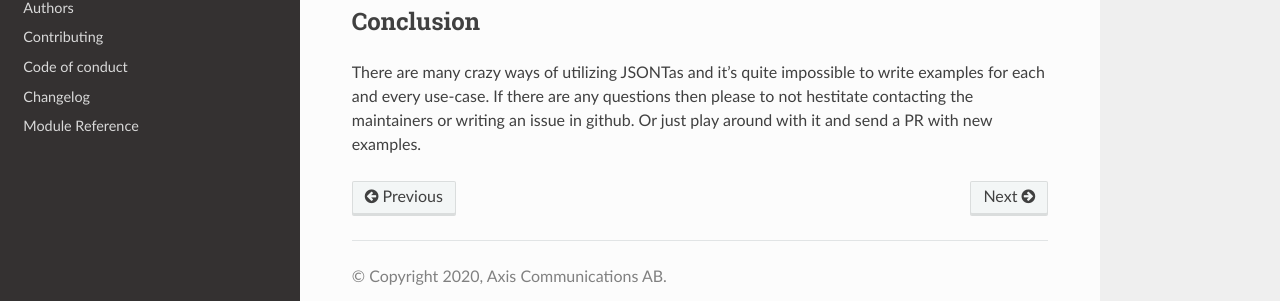
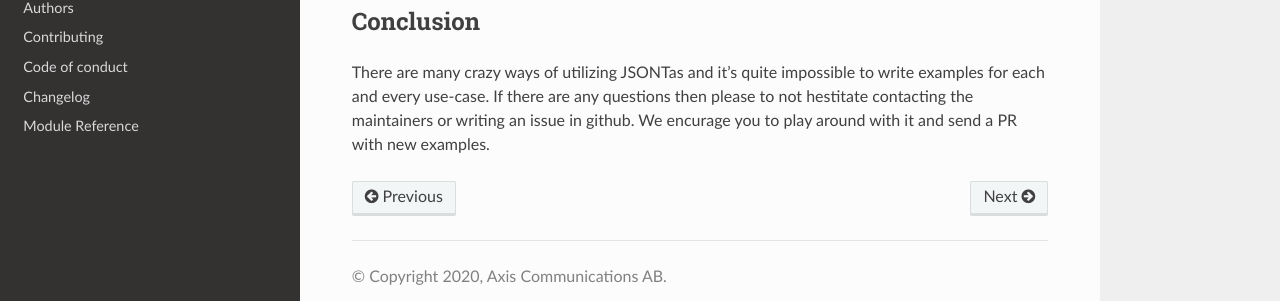
Before and after one commit to AxisCommunications/jsontas, a Sphinx documentation site: the page built from docs/examples.rst, in a window 1280 px wide and 900 px high, scrolled down 10292 px. Shown: the part 554-855 px from the top of the window. Built offline with Sphinx 7.4.7 and the Read the Docs theme 2.0.0, drawn with Linux system fonts in a browser that asks for light colours; some of the changed text lies outside the part shown.

Commit message:
Apply suggestions from code review
Co-authored-by: Fredrik Fristedt <fredrikfristedt@gmail.com>

```diff
--- a/docs/examples.rst
+++ b/docs/examples.rst
@@ -2,7 +2,7 @@
 Examples
 ========
 
-In order to run these examples you should create two JSON-files; one for the dataset and one for the actual JSONTas JSON file.
+In order to run these examples you need to create two JSON-files; one for the dataset and one for the actual JSONTas JSON file.
 
 Run the examples by executing
 
@@ -416,7 +416,7 @@
 
    {
       "user": {
-         "request": {
+         "$request": {
             "url": "$userdata",
             "method": "GET"
          }
@@ -484,7 +484,7 @@
       "user": {
          "$wait": {
             "for": {
-               "request": {
+               "$request": {
                   "url": "$userdata",
                   "method": "GET"
                },
@@ -617,4 +617,4 @@
 
 There are many crazy ways of utilizing JSONTas and it's quite impossible to write examples for each and every use-case.
 If there are any questions then please to not hestitate contacting the maintainers or writing an issue in github.
-Or just play around with it and send a PR with new examples.
+We encurage you to play around with it and send a PR with new examples.
```
